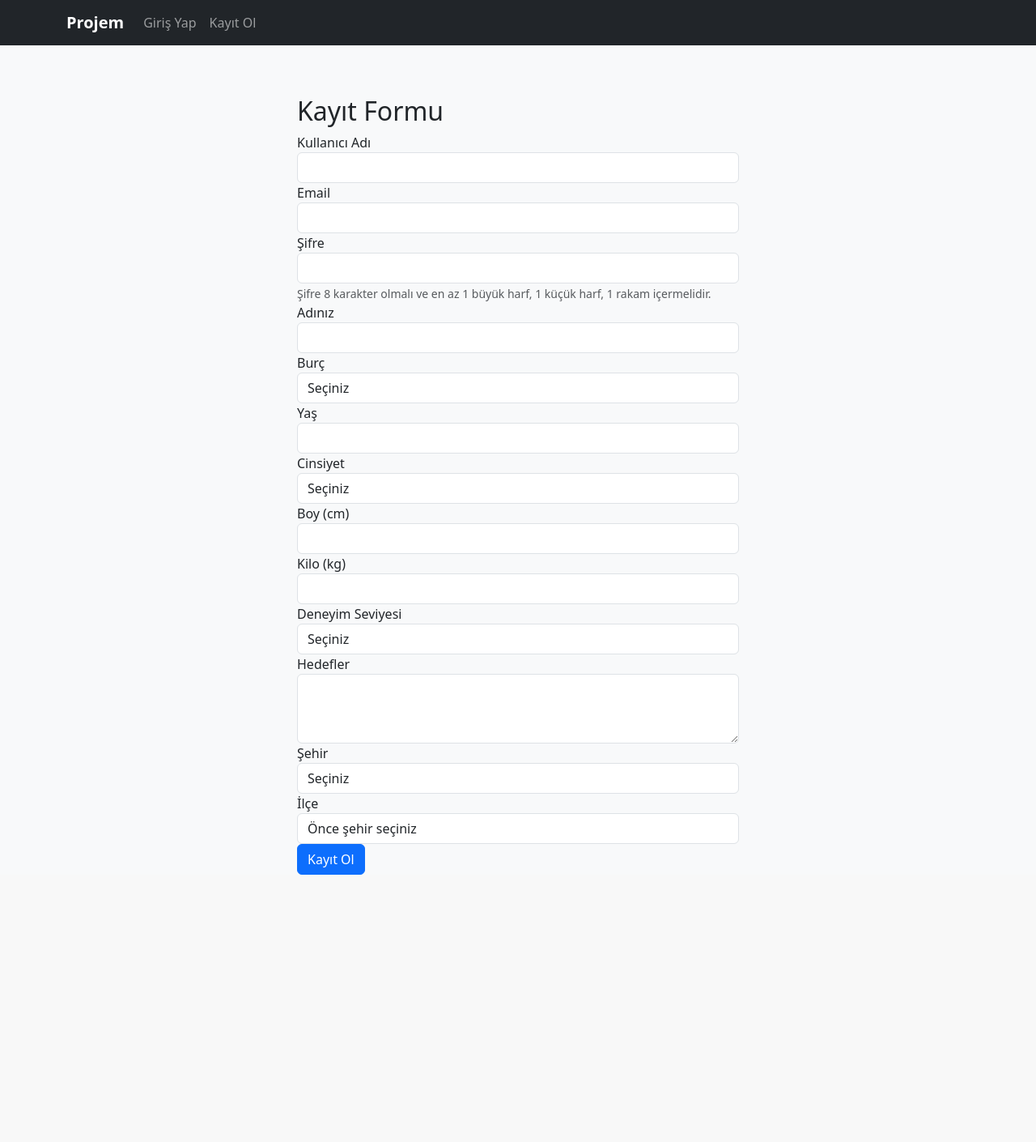
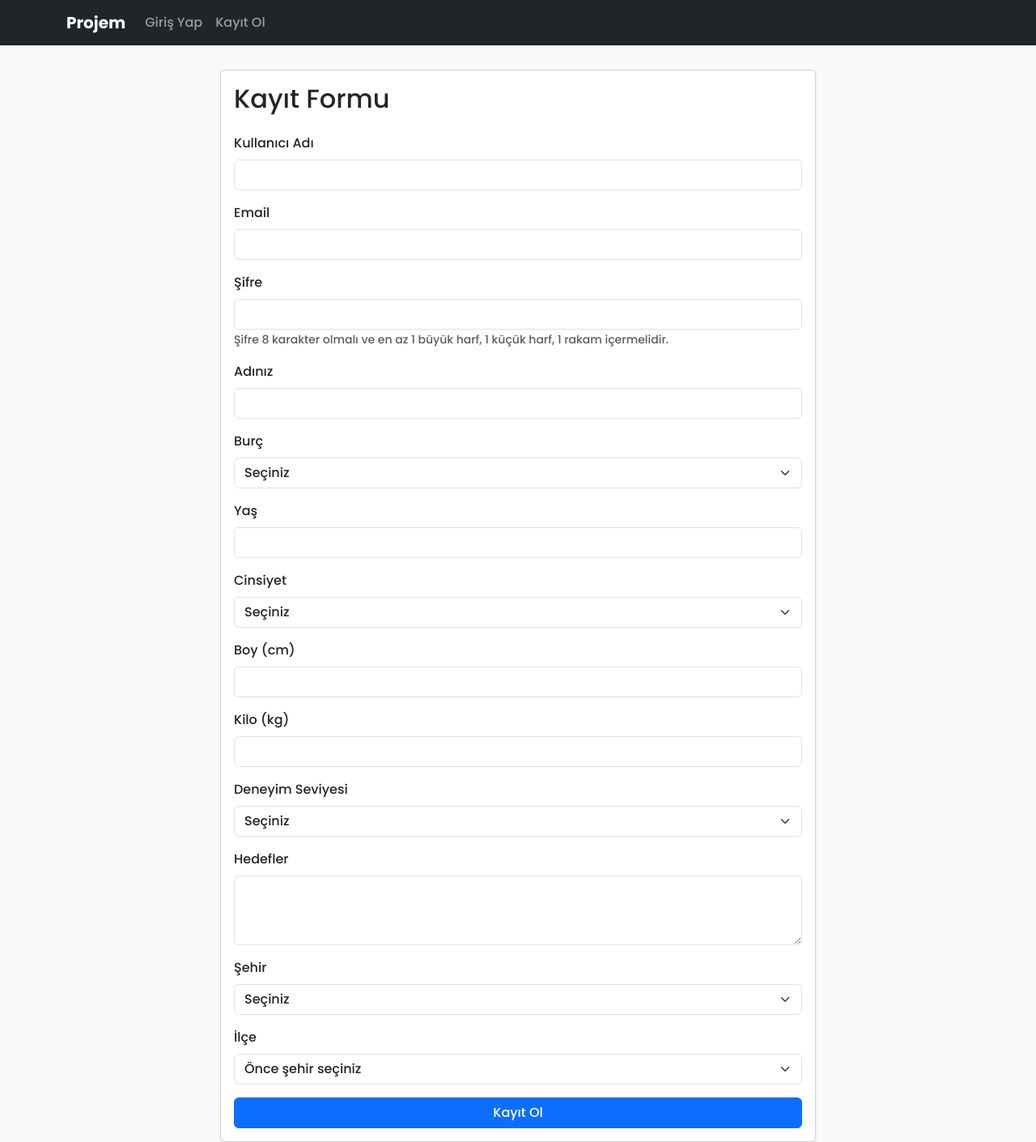
Before and after one commit to HGAKGUMUS/myFlask, a Flask app: page /register in a window 1280 px wide. Shown: the whole page at 81% size. Before the commit the page ends 1080 px from the top, so only its background shows below. Run offline with Flask 3, Linux system fonts and the light colour scheme; data comes from the database, SQL or seed files in the repository; data that the repository does not hold is empty; parts of the project's set-up code (start-up, migrations or seed data) failed here and were passed over; some libraries are stand-ins or nearby versions.

Commit message:
proje ek dosyayı eklendi

```diff
--- a/app.py
+++ b/app.py
@@ -28,7 +28,6 @@ db = SQLAlchemy(app)
 # --------------------------------------
 # 2) MODELLER (Tablolar)
 # --------------------------------------
-
 class User(db.Model):
     __tablename__ = "users"
     id = db.Column(db.Integer, primary_key=True)
@@ -121,14 +120,14 @@ def validate_password(pw):
 # Tabloları Oluşturma ve Örnek Veriler Ekleme
 # --------------------------------------
 def create_tables():
-    # Public şemayı temizle ve public şemasını yeniden oluştur.
-    db.session.execute(text("DROP SCHEMA public CASCADE; CREATE SCHEMA public; SET search_path TO public;"))
-    db.session.commit()
+    # Public şemayı temizle ve yeniden oluşturmak istiyorsanız açın:
+    # db.session.execute(text("DROP SCHEMA public CASCADE; CREATE SCHEMA public; SET search_path TO public;"))
+    # db.session.commit()
 
     db.create_all()
     db.session.commit()
 
-    # Şehirler ve ilçeler ekleme
+    # Şehirler ve ilçeler ekleme (varsa)
     if not City.query.first():
         cities = [
             City(city_name="Istanbul"),
@@ -151,8 +150,7 @@ def create_tables():
         db.session.add_all(districts)
         db.session.commit()
 
-    # Spor kategorileri ve programları ekleme (kendi INSERT'lerinizi buraya ekleyin)
-    # ...
+    # Kategoriler (Fitness vs.) ve Programlar ekleme (varsa)
     if not Category.query.first():
         sports_categories = ["Futbol", "Basketbol", "Tenis", "Yüzme", "Yoga", "Fitness", "Boks", "Koşu"]
         for cat_name in sports_categories:
@@ -160,11 +158,11 @@ def create_tables():
             db.session.add(cat)
         db.session.commit()
         categories = Category.query.all()
+
         programs = []
-        # Örnek olarak, tüm kategorilerden program ekliyoruz.
+        # Her kategoriye örnek programlar
         for cat in categories:
-            # Tek günlük programlar (Beginner ve Advanced)
-            prog_basic = Program(
+            prog_basic_f = Program(
                 name=f"Beginner {cat.name} (Kadın)",
                 category_id=cat.id,
                 level="Beginner",
@@ -174,7 +172,7 @@ def create_tables():
                 notes="Doğru formu koruyun.",
                 gender="female"
             )
-            prog_basic_male = Program(
+            prog_basic_m = Program(
                 name=f"Beginner {cat.name} (Erkek)",
                 category_id=cat.id,
                 level="Beginner",
@@ -184,7 +182,7 @@ def create_tables():
                 notes="Temel hareketler, form önemli.",
                 gender="male"
             )
-            prog_advanced = Program(
+            prog_adv_f = Program(
                 name=f"Advanced {cat.name} (Kadın)",
                 category_id=cat.id,
                 level="Advanced",
@@ -194,7 +192,7 @@ def create_tables():
                 notes="Ağır kilolarda dikkat.",
                 gender="female"
             )
-            prog_advanced_male = Program(
+            prog_adv_m = Program(
                 name=f"Advanced {cat.name} (Erkek)",
                 category_id=cat.id,
                 level="Advanced",
@@ -204,49 +202,51 @@ def create_tables():
                 notes="Ağır çalışmada form çok önemli.",
                 gender="male"
             )
-            programs.extend([prog_basic, prog_basic_male, prog_advanced, prog_advanced_male])
-        # Fitness kategorisi için 3 günlük split programları (varsayılan ID=3)
-        prog_split_basic_female = Program(
+            programs.extend([prog_basic_f, prog_basic_m, prog_adv_f, prog_adv_m])
+
+        # Fitness kategorisi (ID=3 olabilir) için 3 günlük split örnek
+        prog_split_basic_f = Program(
             name="Beginner 3-Day Split (Kadın)",
             category_id=3,
             level="Beginner",
-            exercise_steps="Day 1: Üst Vücut (Knee Push-up, Dumbbell Row...); Day 2: Bacak & Karın (Squat, Plank...); Day 3: Kardiyo & Full Body (Yürüyüş, Shoulder Press...)",
+            exercise_steps="Day 1: Üst Vücut; Day 2: Bacak & Karın; Day 3: Kardiyo & Full Body",
             duration=35,
             rest_intervals="Set arası 1 dk, günler arasında 1 gün dinlenme",
-            notes="Yeni başlayan kadınlar için haftalık 3 günlük program.",
+            notes="Yeni başlayan kadınlar için 3 günlük program.",
             gender="female"
         )
-        prog_split_basic_male = Program(
+        prog_split_basic_m = Program(
             name="Beginner 3-Day Split (Erkek)",
             category_id=3,
             level="Beginner",
-            exercise_steps="Day 1: Üst Vücut (Push-up, Bent-over Row...); Day 2: Bacak & Karın (Squat, Lunge, Plank...); Day 3: Kardiyo & Full Body (Koşu, Shoulder Press...)",
+            exercise_steps="Day 1: Üst Vücut; Day 2: Bacak & Karın; Day 3: Kardiyo & Full Body",
             duration=40,
             rest_intervals="Set arası 1 dk, günler arasında 1 gün dinlenme",
-            notes="Yeni başlayan erkekler için haftalık 3 günlük program.",
+            notes="Yeni başlayan erkekler için 3 günlük program.",
             gender="male"
         )
-        prog_split_adv_female = Program(
+        prog_split_adv_f = Program(
             name="Advanced 3-Day Split (Kadın)",
             category_id=3,
             level="Advanced",
-            exercise_steps="Day 1: Göğüs & Sırt (Bench Press, Barbell Row...); Day 2: Bacak & Karın (Squat, Deadlift, Plank...); Day 3: Omuz & Kardiyo (Shoulder Press, 20 dk koşu...)",
+            exercise_steps="Day 1: Göğüs & Sırt; Day 2: Bacak & Karın; Day 3: Omuz & Kardiyo",
             duration=60,
             rest_intervals="Set arası 1.5-2 dk, günler arasında 1 gün dinlenme",
-            notes="İleri seviye kadınlar için split program. Form kritik.",
+            notes="İleri seviye kadınlar için split program.",
             gender="female"
         )
-        prog_split_adv_male = Program(
+        prog_split_adv_m = Program(
             name="Advanced 3-Day Split (Erkek)",
             category_id=3,
             level="Advanced",
-            exercise_steps="Day 1: Göğüs & Sırt (Bench Press, Barbell Row...); Day 2: Bacak & Karın (Squat, Deadlift, Plank...); Day 3: Omuz & Kardiyo (Overhead Press, 20 dk HIIT...)",
+            exercise_steps="Day 1: Göğüs & Sırt; Day 2: Bacak & Karın; Day 3: Omuz & Kardiyo",
             duration=70,
             rest_intervals="Set arası 1.5-2 dk, günler arasında 1 gün dinlenme",
-            notes="İleri seviye erkekler için split program. Bel, diz, omuz sakatlık riskine dikkat.",
+            notes="İleri seviye erkekler için split program.",
             gender="male"
         )
-        programs.extend([prog_split_basic_female, prog_split_basic_male, prog_split_adv_female, prog_split_adv_male])
+        programs.extend([prog_split_basic_f, prog_split_basic_m, prog_split_adv_f, prog_split_adv_m])
+
         db.session.add_all(programs)
         db.session.commit()
 
@@ -372,7 +372,6 @@ def home():
     if user_id:
         user = User.query.get(user_id)
         if not user:
-            # Eğer session'da saklı user_id veritabanında yoksa, session'ı temizleyip girişe yönlendirin.
             session.clear()
             flash("Kullanıcı bulunamadı, lütfen tekrar giriş yapın.")
             return redirect(url_for("login"))
@@ -399,16 +398,15 @@ def sports():
     auto_gender = user.profile.gender if user.profile.gender else "unisex"
     auto_level = user.profile.experience_level.strip() if user.profile.experience_level else ""
 
-    # "Daha fazla göster" seçeneği kontrolü: URL ?show_all=true eklenmişse filtreleri kaldır
+    # "Daha fazla göster" seçeneği: /sports?show_all=true
     show_all = request.args.get("show_all", "false").lower() == "true"
 
     query = Program.query
     if not show_all:
-        # Programın gender sütununa göre filtre; ya profil ile eşleşsin ya da 'unisex' olsun
-        query = query.filter(db.or_(Program.gender == auto_gender, Program.gender == "unisex"))
-        # Deneyim seviyesi filtresi: Lowercase karşılaştırma yapıyoruz
+        from sqlalchemy import or_, func
+        query = query.filter(or_(Program.gender == auto_gender, Program.gender == "unisex"))
         if auto_level:
-            query = query.filter(db.func.lower(Program.level) == auto_level.lower())
+            query = query.filter(func.lower(Program.level) == auto_level.lower())
 
     programs = query.order_by(Program.name).all()
     return render_template("sports.html", programs=programs)
@@ -434,6 +432,23 @@ def choose_program(program_id):
     return redirect(url_for("sports"))
 
 # --------------------------------------
+# PROFİL SAYFASI (YENİ) - Kullanıcının detaylarını gösterir
+# --------------------------------------
+@app.route("/profile")
+def profile():
+    user_id = session.get("user_id")
+    if not user_id:
+        flash("Profil sayfasına erişmek için lütfen giriş yapın.")
+        return redirect(url_for("login"))
+
+    user = User.query.get(user_id)
+    if not user or not user.profile:
+        flash("Profil bilgileriniz bulunamadı. Lütfen bilgilerinizi kaydedin.")
+        return redirect(url_for("home"))
+
+    return render_template("profile.html", user=user, profile=user.profile)
+
+# --------------------------------------
 # UYGULAMAYI BAŞLAT
 # --------------------------------------
 if __name__ == "__main__":
--- a/templates/base.html
+++ b/templates/base.html
@@ -6,18 +6,18 @@
   <meta name="viewport" content="width=device-width, initial-scale=1">
   <!-- Bootstrap 5 CSS -->
   <link href="https://cdn.jsdelivr.net/npm/bootstrap@5.3.0/dist/css/bootstrap.min.css" rel="stylesheet">
+
+  <!-- Örnek Google Font -->
+  <link href="https://fonts.googleapis.com/css2?family=Poppins:wght@300;500;700&display=swap" rel="stylesheet">
+
   <style>
     body {
+      font-family: 'Poppins', sans-serif;
       padding-top: 70px;
       background-color: #f8f9fa;
     }
     .navbar-brand {
       font-weight: bold;
-    }
-    /* Özel stiller */
-    .btn-custom {
-      background-color: #0d6efd;
-      color: #fff;
     }
   </style>
   {% block head %}{% endblock %}
@@ -26,10 +26,12 @@
   <nav class="navbar navbar-expand-lg navbar-dark bg-dark fixed-top">
     <div class="container">
       <a class="navbar-brand" href="{{ url_for('home') }}">Projem</a>
-      <button class="navbar-toggler" type="button" data-bs-toggle="collapse" data-bs-target="#navbarContent"
-         aria-controls="navbarContent" aria-expanded="false" aria-label="Toggle navigation">
+      <button class="navbar-toggler" type="button" data-bs-toggle="collapse"
+        data-bs-target="#navbarContent" aria-controls="navbarContent"
+        aria-expanded="false" aria-label="Toggle navigation">
         <span class="navbar-toggler-icon"></span>
       </button>
+
       <div class="collapse navbar-collapse" id="navbarContent">
         <ul class="navbar-nav me-auto mb-2 mb-lg-0">
           {% if session.get("user_id") %}
@@ -38,6 +40,9 @@
           </li>
           <li class="nav-item">
             <a class="nav-link" href="{{ url_for('sports') }}">Spor Programları</a>
+          </li>
+          <li class="nav-item">
+            <a class="nav-link" href="{{ url_for('profile') }}">Profil</a>
           </li>
           <li class="nav-item">
             <a class="nav-link" href="{{ url_for('logout') }}">Çıkış Yap</a>
@@ -54,21 +59,25 @@
       </div>
     </div>
   </nav>
-  <div class="container mt-4">
+
+  <div class="container">
     {% with messages = get_flashed_messages() %}
       {% if messages %}
-      <div class="alert alert-info">
+      <div class="alert alert-info mt-3">
         {% for message in messages %}
-        <div>{{ message }}</div>
+          <div>{{ message }}</div>
         {% endfor %}
       </div>
       {% endif %}
     {% endwith %}
+  </div>
+
+  <div class="container mt-3">
     {% block content %}{% endblock %}
   </div>
+
   <!-- Bootstrap 5 JS -->
   <script src="https://cdn.jsdelivr.net/npm/bootstrap@5.3.0/dist/js/bootstrap.bundle.min.js"></script>
   {% block scripts %}{% endblock %}
 </body>
 </html>
-<!-- Dummy değişiklik: commit test -->
--- a/templates/register.html
+++ b/templates/register.html
@@ -1,35 +1,38 @@
 {% extends "base.html" %}
 {% block title %}Kayıt Ol{% endblock %}
+
 {% block content %}
 <div class="row justify-content-center">
-  <div class="col-md-6">
-    <h2 class="mt-4">Kayıt Formu</h2>
+  <div class="col-md-8">
+    <div class="card shadow-sm">
+      <div class="card-body">
+        <h2 class="card-title mb-4">Kayıt Formu</h2>
         <form method="POST">
           <!-- Temel Kullanıcı Bilgileri -->
-      <div class="form-group">
-        <label for="username">Kullanıcı Adı</label>
+          <div class="mb-3">
+            <label for="username" class="form-label">Kullanıcı Adı</label>
             <input type="text" class="form-control" name="username" required>
           </div>
-      <div class="form-group">
-        <label for="email">Email</label>
+          <div class="mb-3">
+            <label for="email" class="form-label">Email</label>
             <input type="email" class="form-control" name="email" required>
           </div>
-      <div class="form-group">
-        <label for="password">Şifre</label>
+          <div class="mb-3">
+            <label for="password" class="form-label">Şifre</label>
             <input type="password" class="form-control" name="password" required>
-        <small class="form-text text-muted">
+            <small class="text-muted">
               Şifre 8 karakter olmalı ve en az 1 büyük harf, 1 küçük harf, 1 rakam içermelidir.
             </small>
           </div>
 
           <!-- Profil Bilgileri -->
-      <div class="form-group">
-        <label for="name">Adınız</label>
+          <div class="mb-3">
+            <label for="name" class="form-label">Adınız</label>
             <input type="text" class="form-control" name="name">
           </div>
-      <div class="form-group">
-        <label for="zodiac">Burç</label>
-        <select class="form-control" name="zodiac">
+          <div class="mb-3">
+            <label for="zodiac" class="form-label">Burç</label>
+            <select class="form-select" name="zodiac">
               <option value="">Seçiniz</option>
               <option value="Koç">Koç</option>
               <option value="Boğa">Boğa</option>
@@ -45,71 +48,76 @@
               <option value="Balık">Balık</option>
             </select>
           </div>
-      <div class="form-group">
-        <label for="age">Yaş</label>
+          <div class="mb-3">
+            <label for="age" class="form-label">Yaş</label>
             <input type="number" class="form-control" name="age">
           </div>
 
-      <!-- Yeni Eklenen Alanlar -->
-      <div class="form-group">
-        <label for="gender">Cinsiyet</label>
-        <select class="form-control" name="gender">
+          <!-- Yeni Alanlar -->
+          <div class="mb-3">
+            <label for="gender" class="form-label">Cinsiyet</label>
+            <select class="form-select" name="gender">
               <option value="">Seçiniz</option>
               <option value="female">Kadın</option>
               <option value="male">Erkek</option>
               <option value="other">Diğer</option>
             </select>
           </div>
-      <div class="form-group">
-        <label for="height">Boy (cm)</label>
+          <div class="mb-3">
+            <label for="height" class="form-label">Boy (cm)</label>
             <input type="number" step="0.1" class="form-control" name="height">
           </div>
-      <div class="form-group">
-        <label for="weight">Kilo (kg)</label>
+          <div class="mb-3">
+            <label for="weight" class="form-label">Kilo (kg)</label>
             <input type="number" step="0.1" class="form-control" name="weight">
           </div>
-      <div class="form-group">
-        <label for="experience_level">Deneyim Seviyesi</label>
-        <select class="form-control" name="experience_level">
+          <div class="mb-3">
+            <label for="experience_level" class="form-label">Deneyim Seviyesi</label>
+            <select class="form-select" name="experience_level">
               <option value="">Seçiniz</option>
               <option value="Beginner">Beginner</option>
               <option value="Intermediate">Intermediate</option>
               <option value="Advanced">Advanced</option>
             </select>
           </div>
-      <div class="form-group">
-        <label for="goals">Hedefler</label>
+          <div class="mb-3">
+            <label for="goals" class="form-label">Hedefler</label>
             <textarea class="form-control" name="goals" rows="3"></textarea>
           </div>
 
-      <!-- Şehir ve İlçe -->
-      <div class="form-group">
-        <label for="city">Şehir</label>
-        <select class="form-control" name="city" id="city-select" required>
+          <!-- Şehir / İlçe -->
+          <div class="mb-3">
+            <label for="city" class="form-label">Şehir</label>
+            <select class="form-select" name="city" id="city-select" required>
               <option value="">Seçiniz</option>
               {% for city in cities %}
                 <option value="{{ city.city_id }}">{{ city.city_name }}</option>
               {% endfor %}
             </select>
           </div>
-      <div class="form-group">
-        <label for="district">İlçe</label>
-        <select class="form-control" name="district" id="district-select" required>
+          <div class="mb-3">
+            <label for="district" class="form-label">İlçe</label>
+            <select class="form-select" name="district" id="district-select" required>
               <option value="">Önce şehir seçiniz</option>
             </select>
           </div>
 
-      <button type="submit" class="btn btn-primary">Kayıt Ol</button>
+          <button type="submit" class="btn btn-primary w-100">Kayıt Ol</button>
         </form>
       </div>
     </div>
+  </div>
+</div>
 {% endblock %}
+
 {% block scripts %}
 <script>
+  // Şehir seçildiğinde ilçeleri getir
   document.getElementById('city-select').addEventListener('change', function() {
     var cityId = this.value;
     var districtSelect = document.getElementById('district-select');
     districtSelect.innerHTML = '<option value="">Yükleniyor...</option>';
+    if(cityId) {
       fetch('/get_districts/' + cityId)
         .then(response => response.json())
         .then(data => {
@@ -121,6 +129,7 @@
             districtSelect.appendChild(option);
           });
         });
+    }
   });
 </script>
 {% endblock %}
```
Also changed, not shown: templates/home.html (+13 -12 lines), templates/login.html (+17 -13 lines), templates/profile.html (added, +41 -0 lines), templates/sports.html (+29 -20 lines). Lines whose indentation alone changed are shown as unchanged.
